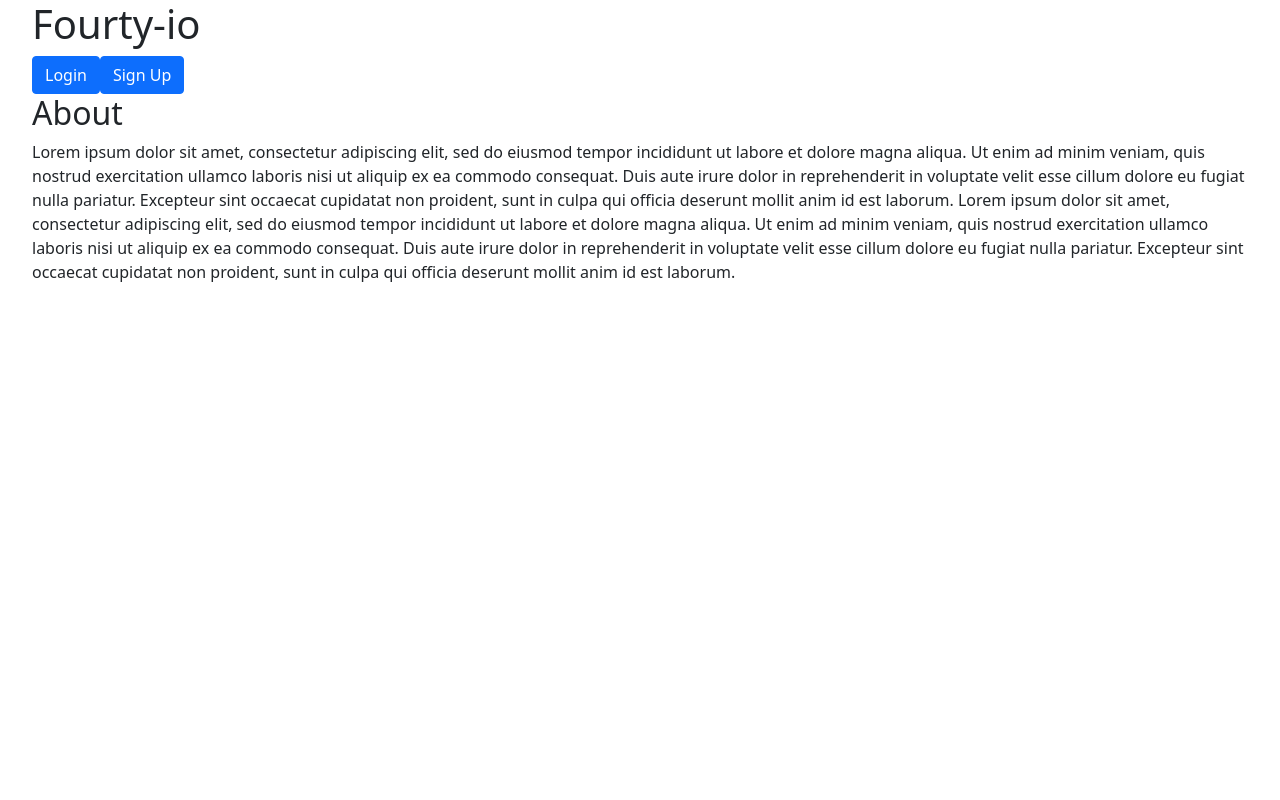
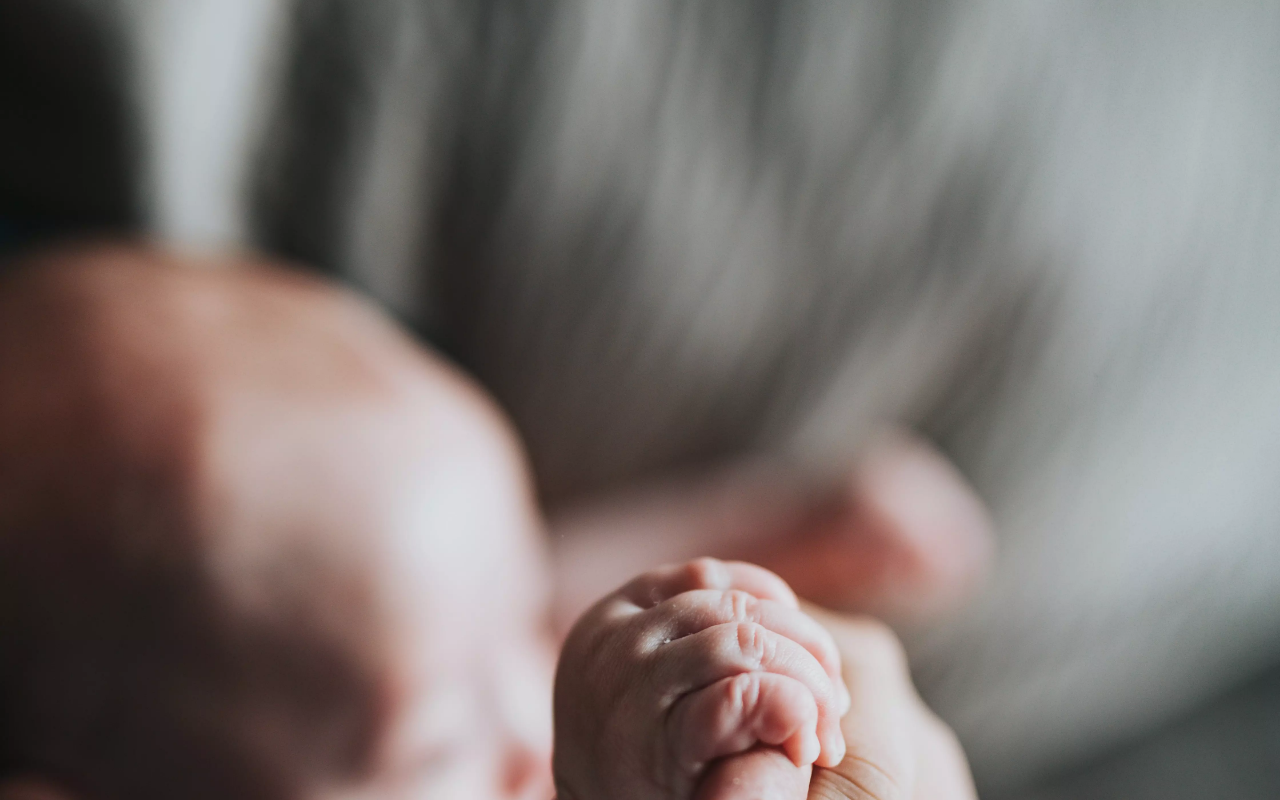
Before and after one commit to mdreesen/fourtyio, a Next.js app in the folder frontend/: page / in a window 1280 px wide. Shown: the top 800 px of the page. Built offline with nearby package versions, Linux system fonts and the light colour scheme.

Commit message:
trying to style image on landing page

```diff
--- a/frontend/pages/index.js
+++ b/frontend/pages/index.js
@@ -1,9 +1,9 @@
-import Head from 'next/head'
-import Image from 'next/image'
-import styles from '../styles/Home.module.css'
+import Head from 'next/head';
+import Image from 'next/image';
+import styles from '../styles/Home.module.css';
 
-import UserSignup from '../components/UserSignup'
-import UserLogin from '../components/UserLogin'
+import UserSignup from '../components/UserSignup';
+import UserLogin from '../components/UserLogin';
 
 export default function Home() {
 
@@ -15,7 +15,20 @@ export default function Home() {
         <link rel="icon" href="/favicon.ico" />
       </Head>
 
+      <div className={styles.img_wrapper}>
+          <Image
+            src="/images/landing/landing.webp" // Route of the image file
+            height={878} // Desired size with correct aspect ratio
+            width={878} // Desired size with correct aspect ratio
+            layout="responsive"
+            objectFit="cover"
+            position="fixed"
+            alt="mother and baby holding hands"
+          />
+        </div>
+
       <section className="landingHero">
+
         <span><h1 className="title">Fourty-io</h1></span>
         <div className="loginSignupBtn">
           <UserLogin />
@@ -41,15 +54,6 @@ export default function Home() {
           anim id est laborum.
         </p>
       </section>
-      {/* <Image
-            src="/images/landing/landing_2.webp" // Route of the image file
-            height={878} // Desired size with correct aspect ratio
-            width={878} // Desired size with correct aspect ratio
-            layout="responsive"
-            objectFit="cover"
-            position="fixed"
-            alt="mother and baby holding hands"
-          /> */}
 
       {/* <footer className={styles.footer}>
         <a
--- a/frontend/styles/Home.module.css
+++ b/frontend/styles/Home.module.css
@@ -1,6 +1,6 @@
-.container {
-  padding: 0 2rem;
-}
+.img_wrapper > span {
+  height: 100vh;
+  }
 
 .hero__wrapper {
   height: 25vh;
@@ -8,7 +8,7 @@
 
 .main {
   min-height: 100vh;
-  padding: 4rem 0;
+  /* padding: 4rem 0; */
   flex: 1;
   display: flex;
   flex-direction: column;
```
